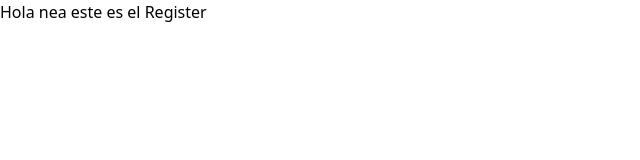
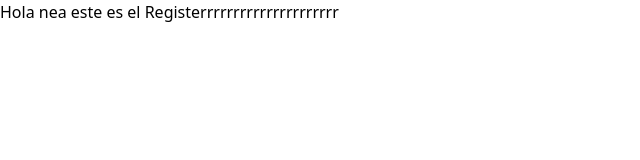
Before and after one commit to Santycm/hotel-nd-frontend, a React (Vite) app: page /register in a window 1280 px wide. Shown: the top 160 px of the page, without its empty margins (0-640 px from the left). Built offline with nearby package versions, Linux system fonts and the light colour scheme.

Commit message:
Subiendo cambios

```diff
--- a/src/routes/Rutas.jsx
+++ b/src/routes/Rutas.jsx
@@ -5,7 +5,7 @@
 import { BrowserRouter, Route, Routes } from "react-router-dom";
 import { Login } from "../screens/Login/Login";
 import { Register } from "../screens/Register/Register";
-import { Home } from "../screens/Home/Home";
+
 
 
 
@@ -15,7 +15,7 @@
             <Routes>
                 <Route path="/" element={<Login/>}/>
                 <Route path="/register" element={<Register/>}/>
-                <Route path="/home" element={<Home/>}/>
+
             </Routes>
         </BrowserRouter>
     )
--- a/src/screens/home/Home.jsx
+++ /dev/null
@@ -1,12 +0,0 @@
-// En esta carpeta van todas las screens que llevaran en la web
-import React from "react"
-
-export const Home = () => {
-
-    return (
-        <div>
-            Hola nea este es el Home
-        </div>
-    )
-
-}
--- a/src/screens/register/Register.jsx
+++ b/src/screens/register/Register.jsx
@@ -5,7 +5,7 @@
 
     return (
         <div>
-            Hola nea este es el Register
+            Hola nea este es el Registerrrrrrrrrrrrrrrrrrrrr
         </div>
     )
 
```
Also changed, not shown: src/screens/home/Home.css (deleted).
